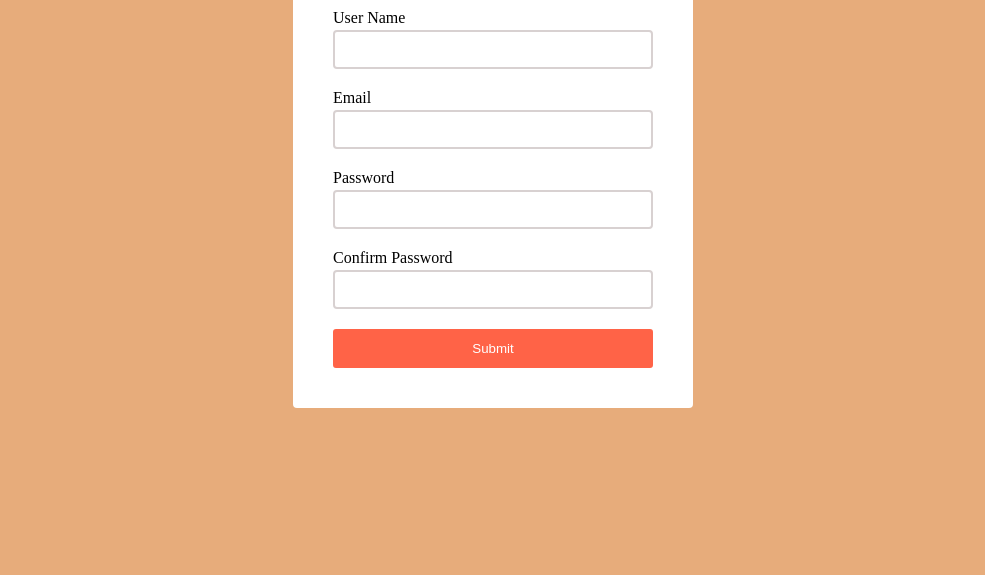
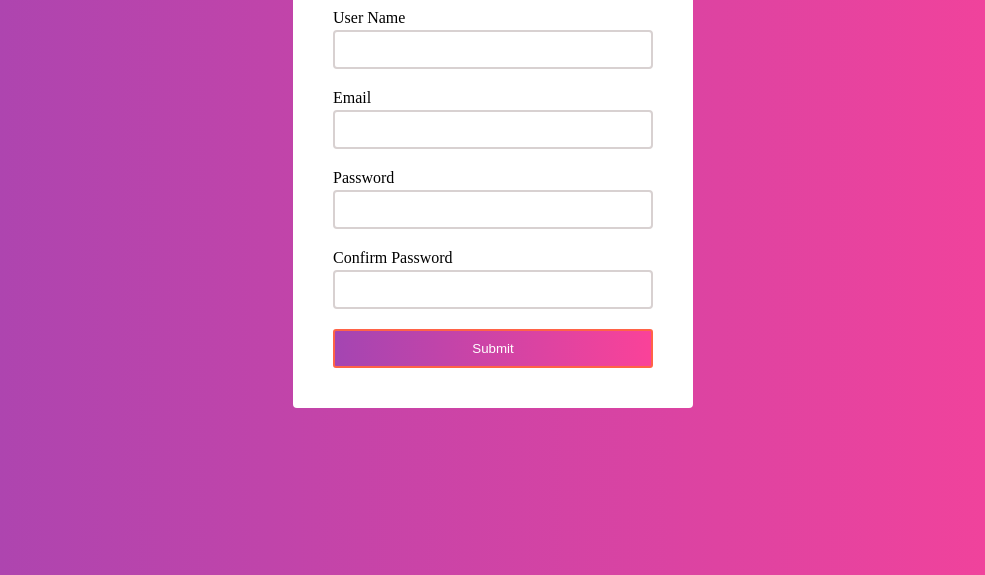
Before and after one commit to ayshasiddiqhas/registrationform, a plain HTML site: page index.html in a window 1280 px wide. Shown: the part 225-800 px from the top of the page, without its empty margins (147-1132 px from the left). Drawn offline with Linux system fonts and the light colour scheme.

Commit message:
Update app.css

```diff
--- a/app.css
+++ b/app.css
@@ -4,17 +4,13 @@
     padding:0;
 }
 body{
-    background-color:rgb(231, 172,123);
+    /* background-color:rgb(231, 172,123); */
+    background: -webkit-linear-gradient(left, #a445b2, #fa4299);
     display:flex;
     justify-content: center;
     align-items: center;
     min-height: 100vh;
     margin:0;
-    /* width:360px; */
-    /* margin-top: 200px;
-    margin-bottom: 100px; */
-    /* border:2px solid white;
-    vertical-align: middle; */
 
 }
 
@@ -53,7 +49,7 @@ body{
     border:2px solid #d8d1d1;
 }
 
-/* it will change its color to green  */
+/* If success it will change its color to green  */
 .form-control.success input{
     border: 2px solid rgb(82, 219, 82);
 }
@@ -69,7 +65,7 @@ body{
 }
 
 button{
-    background-color: tomato;
+    background: -webkit-linear-gradient(left, #a445b2, #fa4299);
     color:#fff;
     padding:10px 10px;
     width:100%;
```
